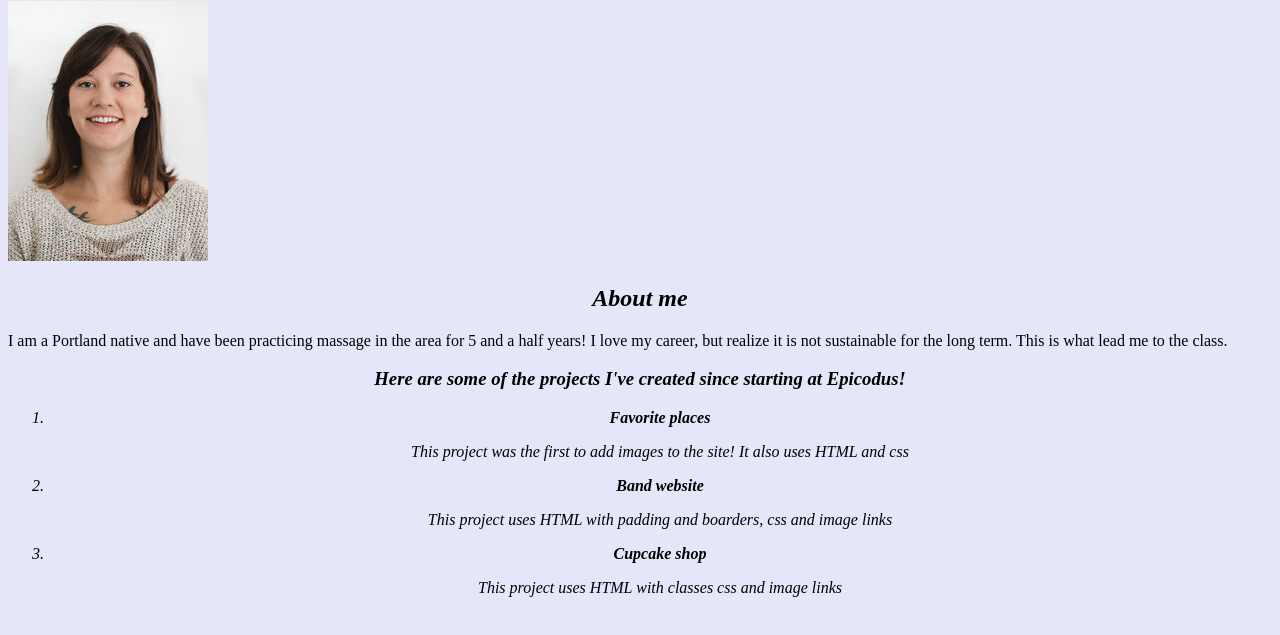
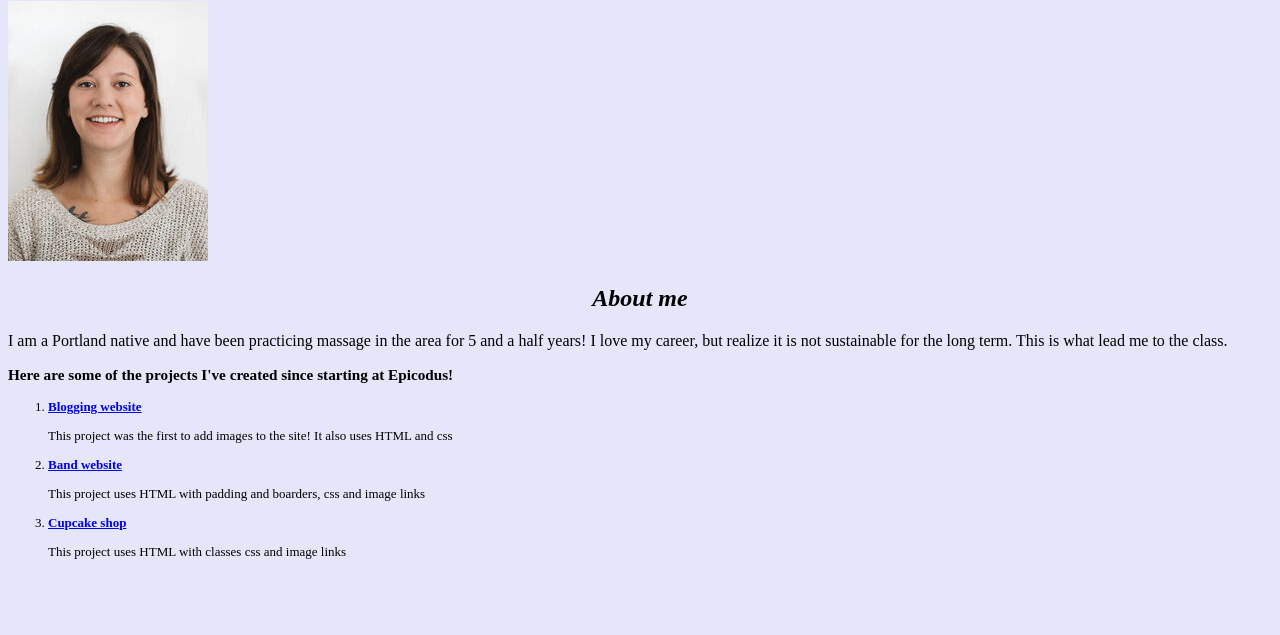
Before and after one commit to sweigandt/portfolio-landing-page, a plain HTML site: page index.html in a window 1280 px wide. Shown: the part 79-714 px from the top of the page. Drawn offline with Linux system fonts and the light colour scheme.

Commit message:
add links

```diff
--- a/css/styles.css
+++ b/css/styles.css
@@ -13,6 +13,5 @@ body {
 }
 
 .sidebar {
-  text-align: center;
-  font-style: italic;
+  font-size: small;
 }
--- a/index.html
+++ b/index.html
@@ -12,11 +12,11 @@
  <div class="sidebar">
   <h3>Here are some of the projects I've created since starting at Epicodus!</h3>
     <ol>
-      <li><strong>Favorite places</strong></li>
-      <p>This project was the first to add images to the site! It also uses HTML and css</p>
-      <li><strong>Band website</strong></li>
+      <li><strong><a href="https://github.com/sweigandt/blogging-site">Blogging website</a></strong></li>
+     <p>This project was the first to add images to the site! It also uses HTML and css</p>
+      <li><strong><a href="https://sweigandt.github.io/band-website/">Band website</a></strong></li>
       <p>This project uses HTML with padding and boarders, css and image links</p>
-      <li><strong>Cupcake shop</strong></li>
+      <li><strong><a href="https://github.com/sweigandt/cupcake-shop">Cupcake shop</a></strong></li>
       <p>This project uses HTML with classes css and image links</p>
     </ol>
   </div>
```
